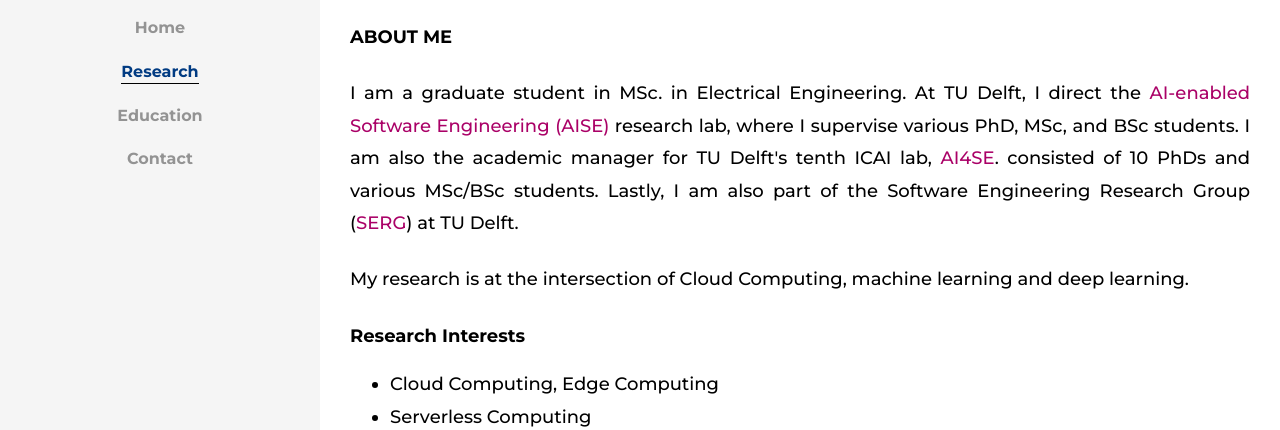
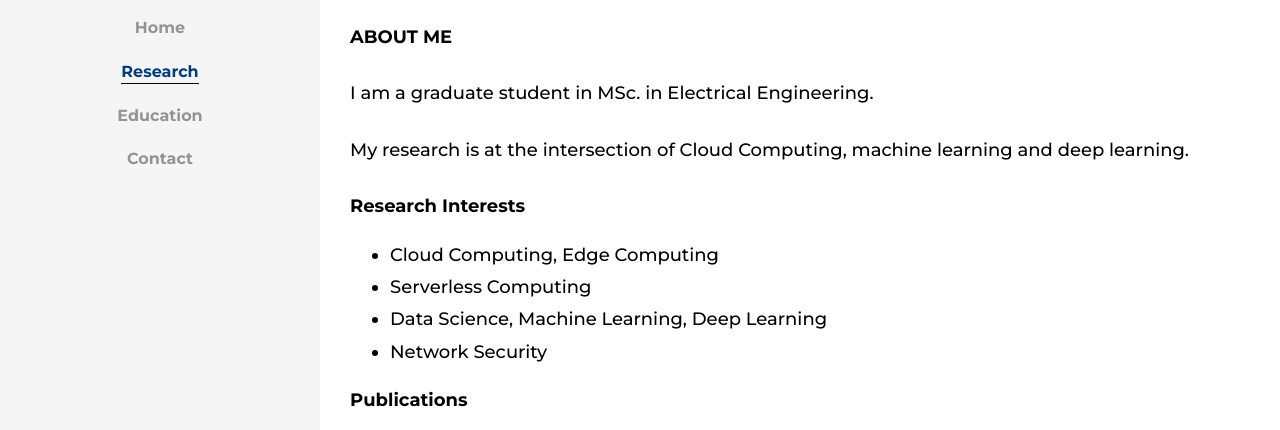
Before and after one commit to M-Yekta/m-yekta.github.io, a plain HTML site: page research.html in a window 1280 px wide. Shown: the part 218-648 px from the top of the page. Drawn offline with Linux system fonts and the light colour scheme; some packages are replaced by stand-ins of ours; no server answers.

Commit message:
Update research.html

```diff
--- a/research.html
+++ b/research.html
@@ -67,19 +67,9 @@
 							<p class="mb-4">
 								I am a graduate student in MSc. in Electrical Engineering.
 
-								At TU Delft, I direct the
-								<a href="https://www.linkedin.com/company/aise-tudelft/">AI-enabled Software Engineering (AISE)</a> research lab,
-								where I supervise various PhD, MSc, and BSc students.
-								I am also the academic manager for TU Delft's tenth ICAI lab,
-								<a href="https://se.ewi.tudelft.nl/ai4se/">AI4SE</a>.								consisted of 10 PhDs and various MSc/BSc students.
-								Lastly, I am also part of the Software Engineering Research Group (<a href="https://se.ewi.tudelft.nl/">SERG</a>) at TU Delft.
-							</p>
 							<p class="mb-4">
 								My research is at the intersection of Cloud Computing, machine learning and  deep learning.
 							</p>
-
-
-
 
 
 
```
